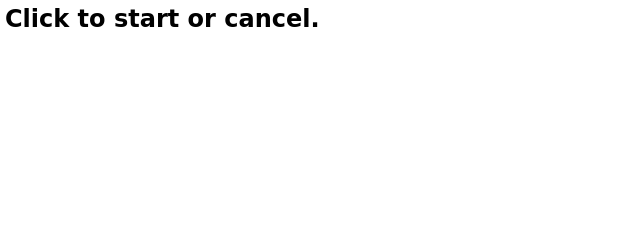
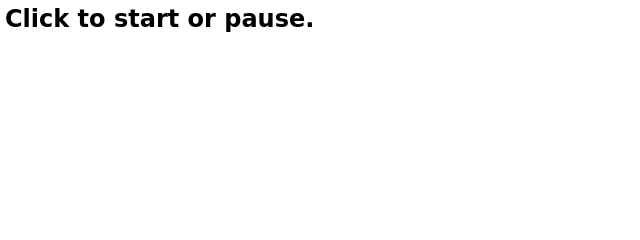
Before and after one commit to snoh666/player-movement, a plain HTML site: page index.html in a window 1280 px wide. Shown: the top 240 px of the page, 0-640 px from the left. Drawn offline with Linux system fonts and the light colour scheme; a web font is replaced by a local one.

Commit message:
Cancel => Pause on h2

```diff
--- a/index.html
+++ b/index.html
@@ -9,7 +9,7 @@
   <link rel="stylesheet" href="./style.css">
 </head>
 <body>
-  <h2>Click to start or cancel.</h2>
+  <h2>Click to start or pause.</h2>
   <div class="wrapper">
     <canvas></canvas>
   </div>
```
